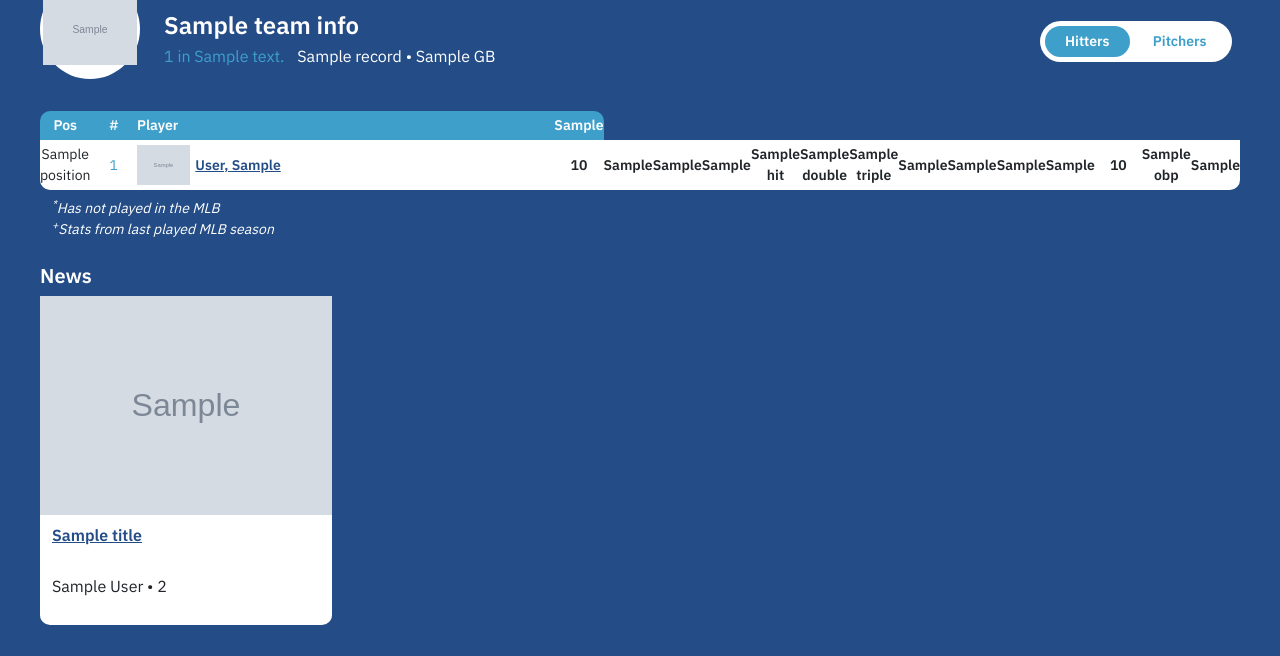
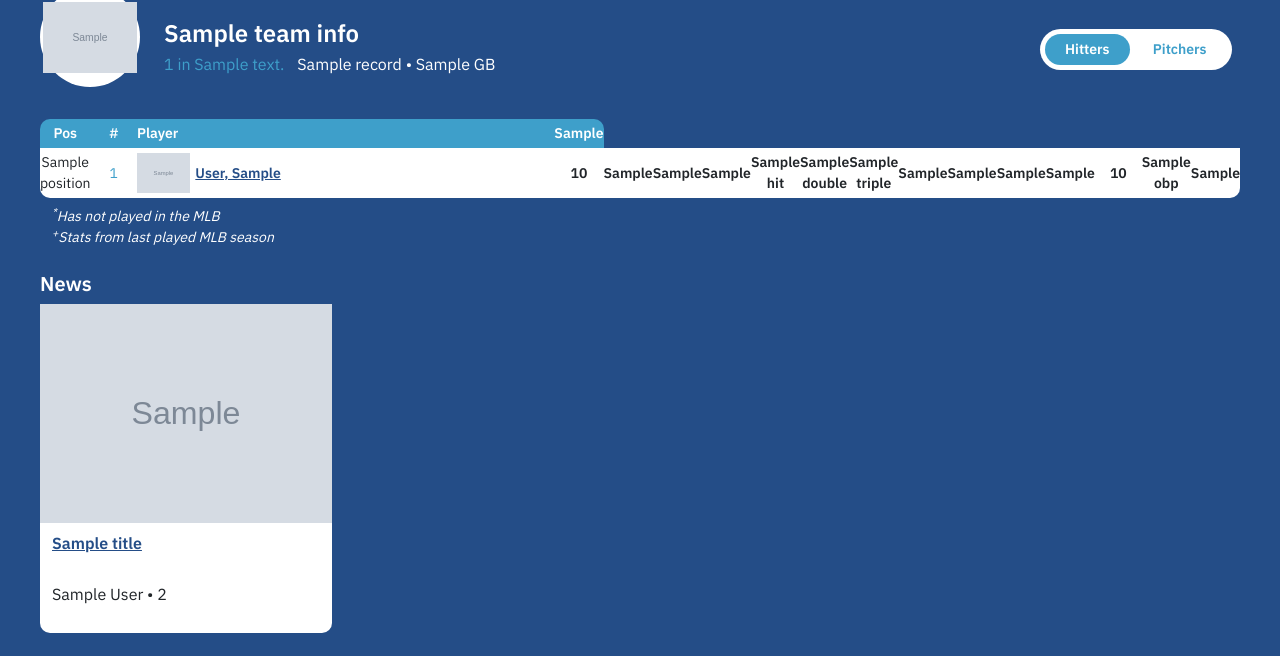
Before and after one commit to kaitj/tbj-statsapp, a Flask app: template tbj_statsapp/templates/team.html in a window 1280 px wide. Shown: the part 144-800 px from the top of the page. Run offline with Flask 2, Linux system fonts and the light colour scheme; the template is opened without the code that fills it: most values are stand-ins (such as "Sample title", 1, 10 or a date in 2020); grey boxes marked "Sample" are stand-in pictures; some libraries are stand-ins or nearby versions.

Commit message:
minor refactor of base.html and nav.html

```diff
--- a/tbj_statsapp/templates/base.html
+++ b/tbj_statsapp/templates/base.html
@@ -29,7 +29,9 @@
     {% include "components/nav.html" %}
 
     <main>
-      <div class="container" id="body">{% block content %}{% endblock %}</div>
+      <div class="container" style="margin-top: 8px">
+        {% block content %}{% endblock %}
+      </div>
     </main>
 
     <!-- JQuery -->
--- a/tbj_statsapp/templates/components/nav.html
+++ b/tbj_statsapp/templates/components/nav.html
@@ -1,4 +1,4 @@
-<div class="row" style="background-color: var(--primary)">
+<div class="row" style="background-color: #204374">
   <header class="container">
     <nav class="navbar navbar-expand" style="padding-top: 0">
       <img
```
